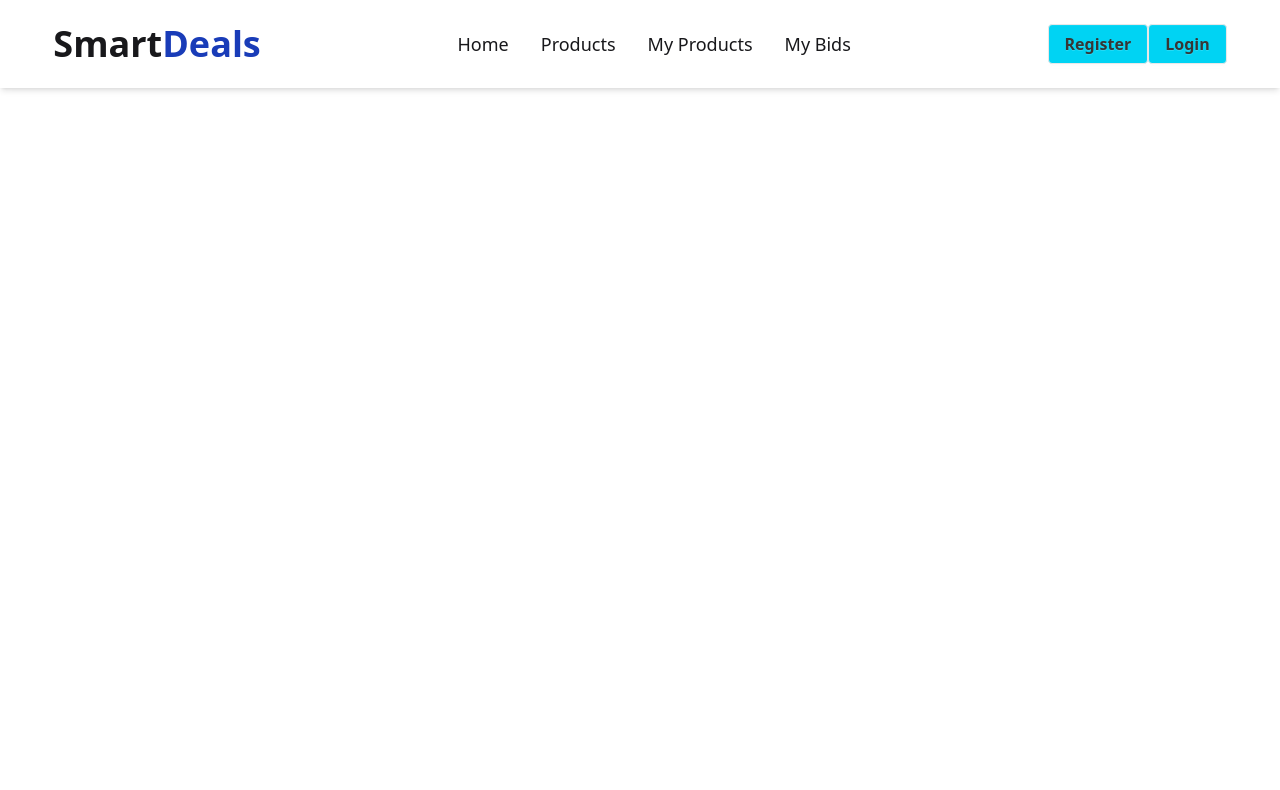
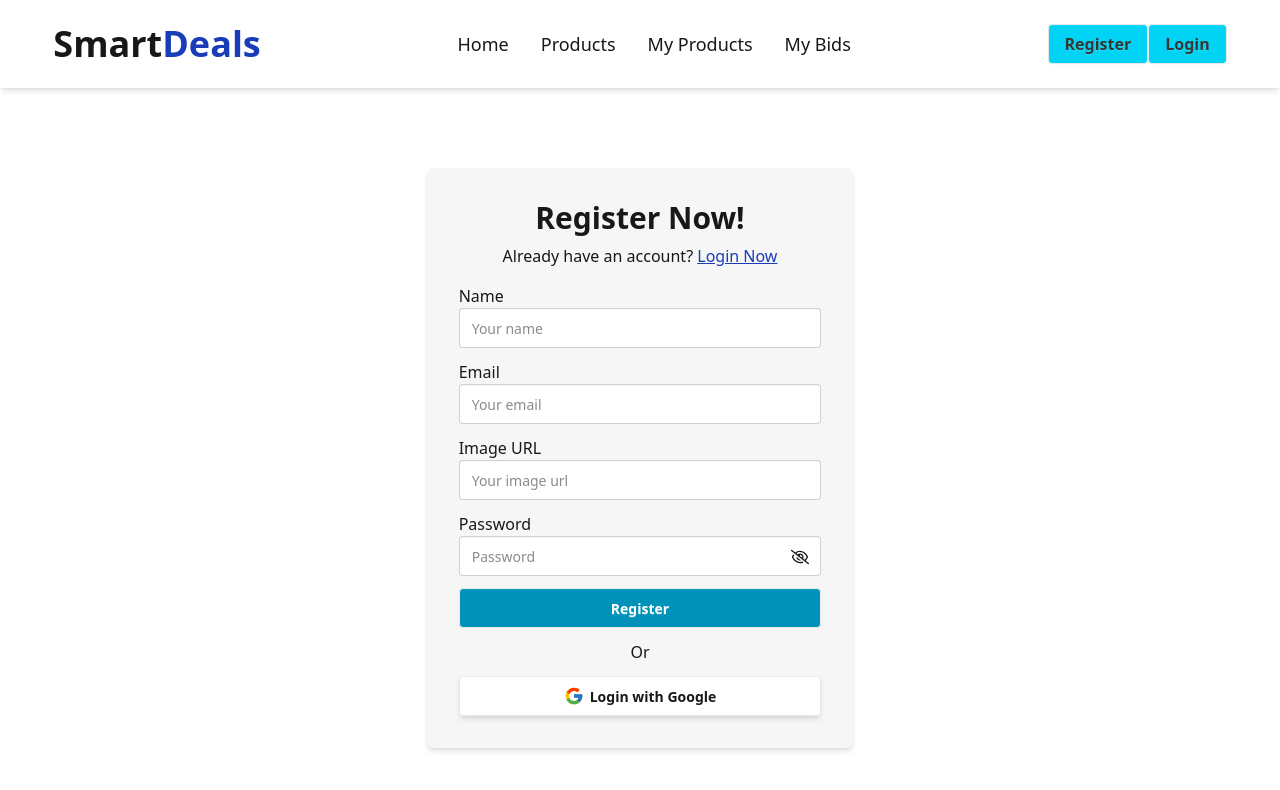
Before and after one commit to mehrab-abir/smart-deals, a React (Vite) app in the folder smart-deals-frontend/: page /auth/register in a window 1280 px wide. Shown: the top 790 px of the page. Built offline with nearby package versions, Linux system fonts and the light colour scheme.

Commit message:
Auth Context

```diff
--- a/smart-deals-frontend/src/Components/Header.jsx
+++ b/smart-deals-frontend/src/Components/Header.jsx
@@ -1,9 +1,11 @@
 import React from 'react';
 import { Link, NavLink } from 'react-router';
+import { AuthContext } from '../Context/Authentication/AuthContext';
 
 const Header = () => {
+
     return (
-        <div className='py-6 shadow-md bg-base fixed w-full top-0'>
+        <div className='py-6 shadow-md bg-base fixed w-full top-0 z-50'>
             <div className='w-11/12 mx-auto flex items-center justify-between'>
                 <h1 className='text-4xl font-bold'>Smart<span className='text-blue-800'>Deals</span></h1>
                 <nav className='flex gap-8 item-center'>
--- a/smart-deals-frontend/src/Context/Authentication/AuthContext.jsx
+++ b/smart-deals-frontend/src/Context/Authentication/AuthContext.jsx
@@ -0,0 +1,4 @@
+import { createContext } from "react";
+
+
+export const AuthContext = createContext(null);
--- a/smart-deals-frontend/src/Context/Authentication/AuthProvider.jsx
+++ b/smart-deals-frontend/src/Context/Authentication/AuthProvider.jsx
@@ -0,0 +1,17 @@
+import React from 'react';
+import { AuthContext } from './AuthContext';
+
+const AuthProvider = ({children}) => {
+
+    const authInfo = {
+
+    }
+
+    return (
+        <AuthContext value={authInfo}>
+            {children}
+        </AuthContext>
+    );
+};
+
+export default AuthProvider;
--- a/smart-deals-frontend/src/Pages/Auth/Login.jsx
+++ b/smart-deals-frontend/src/Pages/Auth/Login.jsx
@@ -1,11 +1,87 @@
-import React from 'react';
+import React, { useState } from "react";
+import { Link } from "react-router";
+import { FcGoogle } from "react-icons/fc";
+import { FaRegEye } from "react-icons/fa6";
+import { FaRegEyeSlash } from "react-icons/fa6";
 
 const Login = () => {
-    return (
-        <div>
+  const [showPassword, setShowPassword] = useState(false);
+
+  const handleSubmit = (e) => {
+    e.preventDefault();
+    const form = e.target;
+    const email = form.email.value;
+    const password = form.password.value;
+
+    console.log("Login",{email,password});
+  };
+
+  //login with google
+  //---
+
+
+  return (
+    <div className="flex items-center justify-center pt-32 my-10">
+      <div className="w-1/3 px-4 py-8 bg-[#f6f6f6] shadow-md rounded-md">
+        <h1 className="text-3xl font-bold text-center">
+          Login to Your Account!
+        </h1>
+        <p className="text-center mt-2">
+          Don't have an account?{" "}
+          <Link to="/auth/register" className="text-blue-800 underline">
+            Register Here
+          </Link>
+        </p>
+
+        <form onSubmit={(e)=>handleSubmit(e)} className="flex flex-col space-y-3 mt-4 px-4">
+          <div>
+            <label>
+              Email
+              <br />
+            </label>
+            <input
+              type="email"
+              name="email"
+              className="input outline-none w-full"
+              placeholder="Your email"
+            />
+          </div>
+
+          <div className="relative">
+            <label>
+              Password <br />
+            </label>
+            <input
+              type={showPassword ? "text" : "password"}
+              name="password"
+              className="input outline-none w-full"
+              placeholder="Password"
+            />
+            {showPassword ? (
+              <FaRegEye
+                onClick={() => setShowPassword(!showPassword)}
+                className="absolute top-9 right-3 text-lg cursor-pointer z-30"
+              />
+            ) : (
+              <FaRegEyeSlash
+                onClick={() => setShowPassword(!showPassword)}
+                className="absolute top-9 right-3 text-lg cursor-pointer z-30"
+              />
+            )}
+          </div>
+
+          <button type="submit" className="btn bg-cyan-600 text-white w-full">
             Login
-        </div>
-    );
+          </button>
+          <p className="text-center">Or</p>
+          <button className="btn bg-white shadow-md">
+            <FcGoogle className="text-xl" />
+            Login with Google
+          </button>
+        </form>
+      </div>
+    </div>
+  );
 };
 
 export default Login;
--- a/smart-deals-frontend/src/Pages/Auth/Register.jsx
+++ b/smart-deals-frontend/src/Pages/Auth/Register.jsx
@@ -1,11 +1,111 @@
-import React from 'react';
+import React, { useState } from "react";
+import { Link } from "react-router";
+import { FcGoogle } from "react-icons/fc";
+import { FaRegEye } from "react-icons/fa6";
+import { FaRegEyeSlash } from "react-icons/fa6";
 
 const Register = () => {
-    return (
-        <div>
+    const [showPassword, setShowPassword] = useState(false);
+
+    const handleSubmit = (e) =>{
+        e.preventDefault();
+        const form = e.target;
+        const displayName = form.name.value;
+        const email = form.email.value;
+        const imageURL = form.image.value;
+        const password = form.password.value;
+
+        console.log({displayName,email,password,imageURL});
+    }
+
+
+    //login with google
+    //----
+
+  return (
+    <div className="flex items-center justify-center pt-32 my-10">
+      <div className="w-1/3 px-4 py-8 bg-[#f6f6f6] shadow-md rounded-md">
+        <h1 className="text-3xl font-bold text-center">Register Now!</h1>
+        <p className="text-center mt-2">
+          Already have an account?{" "}
+          <Link to="/auth/login" className="text-blue-800 underline">
+            Login Now
+          </Link>
+        </p>
+
+        <form onSubmit={(e)=>handleSubmit(e)} className="flex flex-col space-y-3 mt-4 px-4">
+          <div>
+            <label>
+              Name <br />
+            </label>
+            <input
+              type="text"
+              name="name"
+              className="input outline-none w-full"
+              placeholder="Your name"
+            />
+          </div>
+
+          <div>
+            <label>
+              Email
+              <br />
+            </label>
+            <input
+              type="email"
+              name="email"
+              className="input outline-none w-full"
+              placeholder="Your email"
+            />
+          </div>
+
+          <div>
+            <label>
+              Image URL <br />
+            </label>
+            <input
+              type="text"
+              name="image"
+              className="input outline-none w-full"
+              placeholder="Your image url"
+            />
+          </div>
+
+          <div className="relative">
+            <label>
+              Password <br />
+            </label>
+            <input
+              type={showPassword ? "text" : "password"}
+              name="password"
+              className="input outline-none w-full"
+              placeholder="Password"
+            />
+            {showPassword ? (
+              <FaRegEye
+                onClick={() => setShowPassword(!showPassword)}
+                className="absolute top-9 right-3 text-lg cursor-pointer z-30"
+              />
+            ) : (
+              <FaRegEyeSlash
+                onClick={() => setShowPassword(!showPassword)}
+                className="absolute top-9 right-3 text-lg cursor-pointer z-30"
+              />
+            )}
+          </div>
+
+          <button type="submit" className="btn bg-cyan-600 text-white w-full">
             Register
-        </div>
-    );
+          </button>
+          <p className="text-center">Or</p>
+          <button className="btn bg-white shadow-md">
+            <FcGoogle className="text-xl" />
+            Login with Google
+          </button>
+        </form>
+      </div>
+    </div>
+  );
 };
 
 export default Register;
--- a/smart-deals-frontend/src/main.jsx
+++ b/smart-deals-frontend/src/main.jsx
@@ -3,9 +3,12 @@ import { createRoot } from 'react-dom/client'
 import { RouterProvider } from "react-router/dom";
 import './index.css'
 import router from './Routes/Routes';
+import AuthProvider from './Context/Authentication/AuthProvider';
 
 createRoot(document.getElementById("root")).render(
   <StrictMode>
-    <RouterProvider router={router} />
+    <AuthProvider>
+      <RouterProvider router={router} />
+    </AuthProvider>
   </StrictMode>
 );
```
